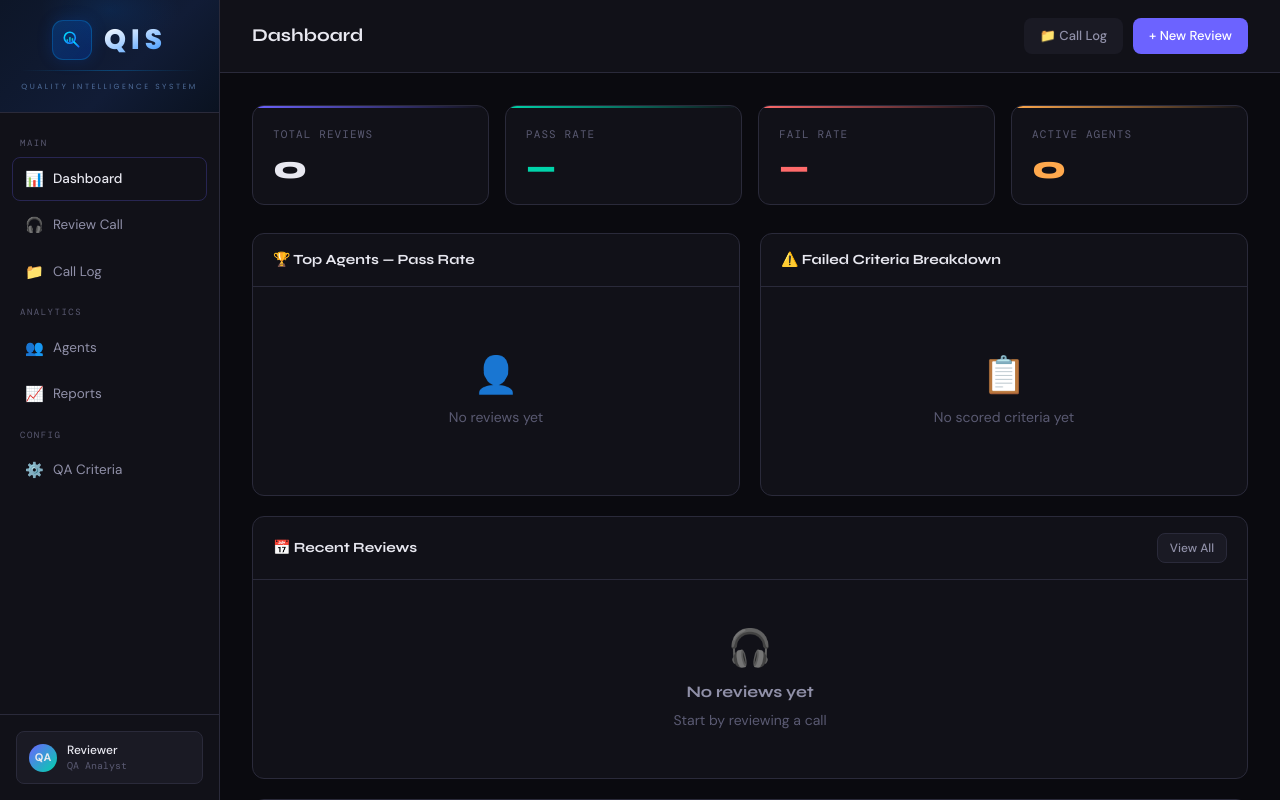
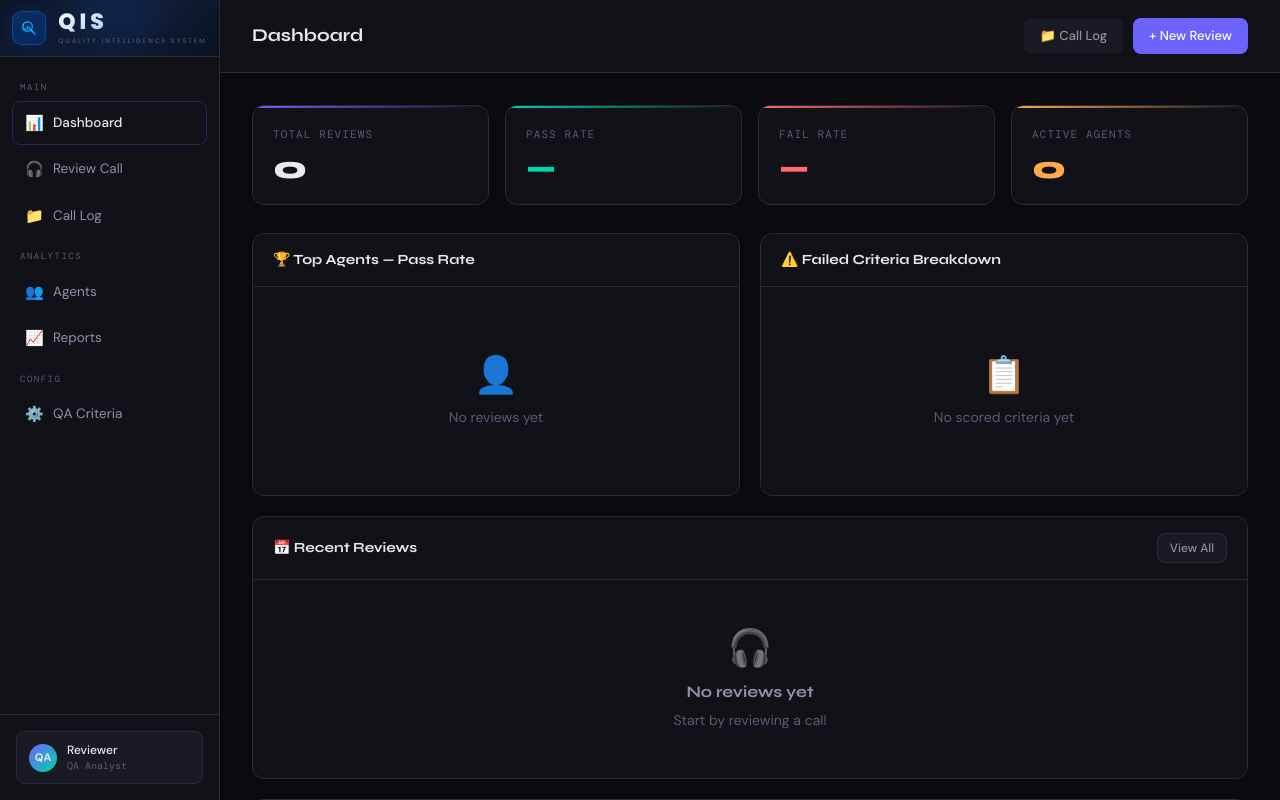
Before and after one commit to Ahmed-tech889/QA-dashboard, a React (Vite) app: page / in a window 1280 px wide. Shown: the top 800 px of the page. Built offline with nearby package versions, Linux system fonts and the light colour scheme.

Commit message:
Refactor Sidebar component layout and styles
Updated the Sidebar component to improve layout and styles.

```diff
--- a/src/components/Sidebar.jsx
+++ b/src/components/Sidebar.jsx
@@ -10,12 +10,13 @@ const NAV_ITEMS = [
 function QISLogo() {
   return (
     <div
-      className="px-5 py-5 border-b border-border relative overflow-hidden"
+      className="border-b border-border relative overflow-hidden flex items-center justify-center"
       style={{
+        height: '57px',
         background: 'linear-gradient(135deg, #0d1628 0%, #111c36 60%, #0a1220 100%)',
       }}
     >
-      {/* Subtle glow behind icon */}
+      {/* Subtle glow */}
       <div
         style={{
           position: 'absolute',
@@ -29,15 +30,13 @@ function QISLogo() {
         }}
       />
 
-      <div className="relative flex flex-col items-center gap-2.5">
-        {/* Icon + QIS on same row */}
-        <div className="flex items-center gap-3">
+      <div className="relative flex items-center gap-3">
         {/* Icon box */}
         <div
           style={{
-              width: 40,
-              height: 40,
-              borderRadius: 11,
+            width: 34,
+            height: 34,
+            borderRadius: 9,
             display: 'flex',
             alignItems: 'center',
             justifyContent: 'center',
@@ -47,7 +46,7 @@ function QISLogo() {
             flexShrink: 0,
           }}
         >
-            <svg width="22" height="22" viewBox="0 0 30 30" xmlns="http://www.w3.org/2000/svg">
+          <svg width="19" height="19" viewBox="0 0 30 30" xmlns="http://www.w3.org/2000/svg">
             <defs>
               <linearGradient id="qis-ig" x1="0%" y1="0%" x2="100%" y2="100%">
                 <stop offset="0%" stopColor="#00e5ff" />
@@ -66,13 +65,14 @@ function QISLogo() {
           </svg>
         </div>
 
-          {/* QIS wordmark */}
+        {/* Text stack */}
+        <div className="flex flex-col justify-center">
           <span
             style={{
               fontFamily: "'Poppins', sans-serif",
               fontWeight: 800,
-              fontSize: 28,
-              letterSpacing: 5,
+              fontSize: 22,
+              letterSpacing: 4,
               lineHeight: 1,
               background: 'linear-gradient(160deg, #ffffff 0%, #b8d8ff 40%, #5ca8ff 80%, #1a6fff 100%)',
               WebkitBackgroundClip: 'text',
@@ -82,30 +82,20 @@ function QISLogo() {
           >
             QIS
           </span>
-        </div>
-
-        {/* Divider */}
-        <div
-          style={{
-            width: '100%',
-            height: 1,
-            background: 'linear-gradient(90deg, transparent, rgba(0,160,255,0.3), transparent)',
-          }}
-        />
-
-        {/* Tagline */}
           <span
             style={{
               fontFamily: "'Poppins', sans-serif",
               fontWeight: 400,
-            fontSize: 7.5,
-            letterSpacing: 2.5,
+              fontSize: 6.5,
+              letterSpacing: 2,
               textTransform: 'uppercase',
-            color: 'rgba(140,190,255,0.5)',
+              color: 'rgba(140,190,255,0.45)',
+              marginTop: 3,
             }}
           >
             Quality Intelligence System
           </span>
+        </div>
       </div>
     </div>
   )
```
Lines whose indentation alone changed are shown as unchanged.
